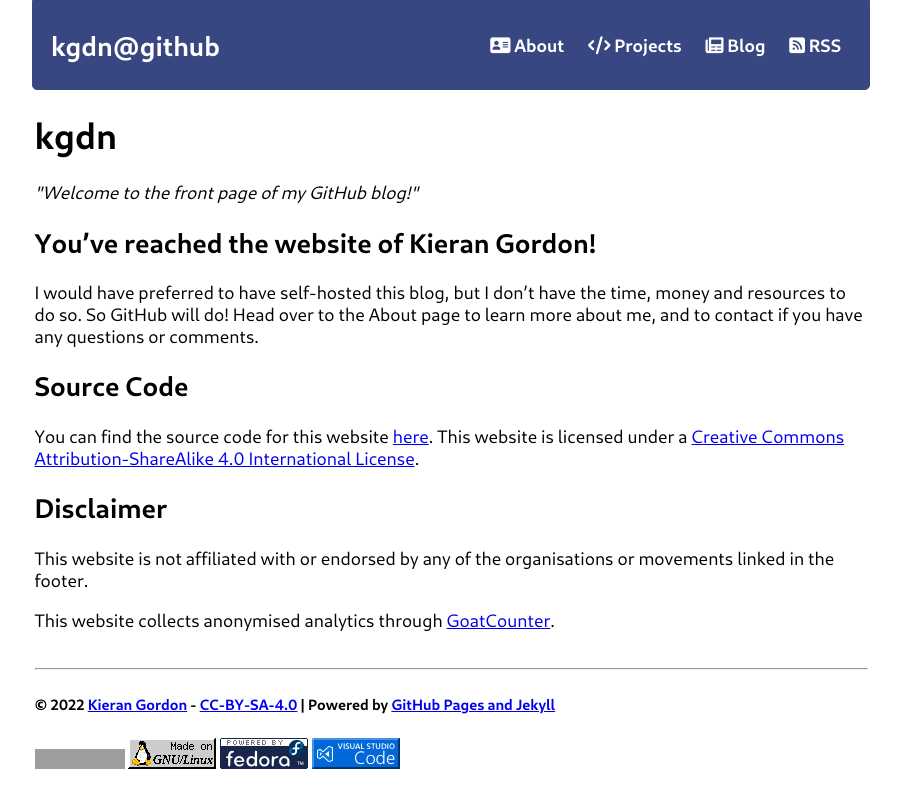
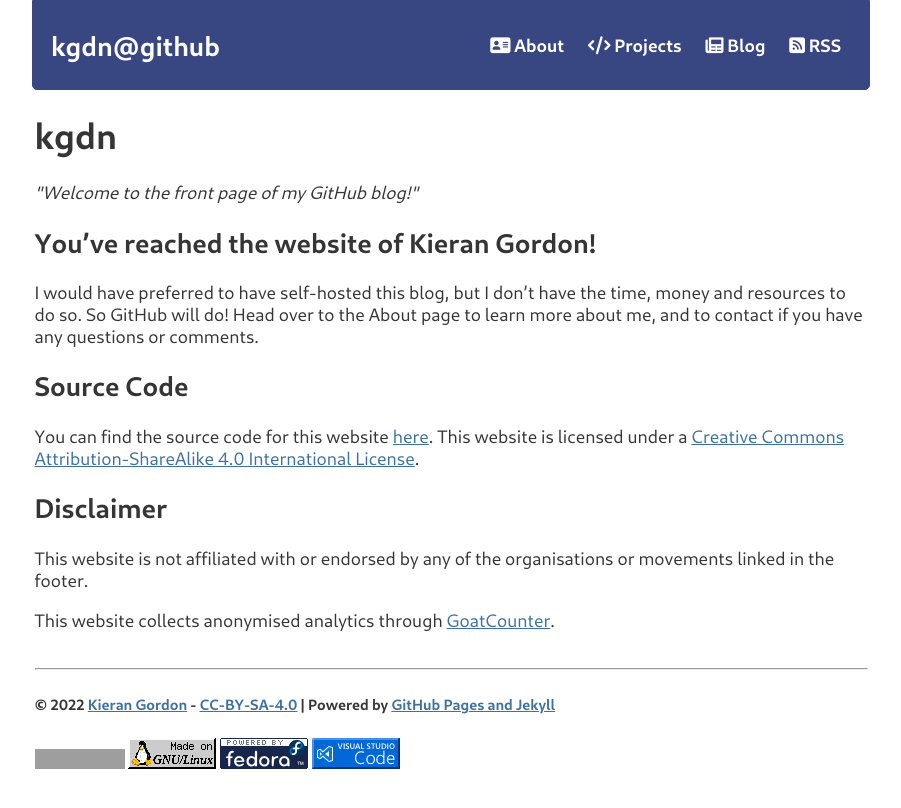
Before and after one commit to kgdn/kgdn.github.io, a Jekyll site: the page built from index.md, in a window 1280 px wide. Shown: the top 808 px of the page, without its empty margins (189-1090 px from the left). Built offline with Jekyll 4.4.1, drawn with Linux system fonts in a browser that asks for light colours; grey boxes are pictures that could not be loaded.

Commit message:
Update css

```diff
--- a/styles/style.css
+++ b/styles/style.css
@@ -41,9 +41,11 @@
 :root {
   --black: #000;
   --white: #fff;
+  --grey: #353535;
   --dark-grey: #242424;
   --red: #ff0000;
   --blue: #0000ee;
+  --link: #3d719f;
 }
 
 body {
@@ -51,8 +53,8 @@ body {
   background-color: var(--bg);
   color: var(--text);
   margin: 0 auto;
-  --link-color: var(--blue);
-  --link-color-visited: var(--blue);
+  --link-color: var(--link);
+  --link-color-visited: var(--link);
   font-size: large;
 }
 
@@ -195,6 +197,11 @@ body a {
 
 /* Base16 Light Mode */
 @media screen and (prefers-color-scheme: light) {
+
+  body {
+    --text: var(--grey);
+  }
+
   .highlight table td {
     padding: 5px;
   }
@@ -340,8 +347,6 @@ body a {
   body {
     --bg: var(--dark-grey);
     --text: var(--white);
-    --link-color: var(--red);
-    --link-color-visited: var(--red);
   }
 
   .highlight {
@@ -355,7 +360,7 @@ body a {
     border-radius: 5px;
     margin: 1em 0;
     padding: 1em;
-    background-color: #0a0a0a;
+    background-color:  #0a0a0a;
     border: 1px solid #222;
   }
 
```
